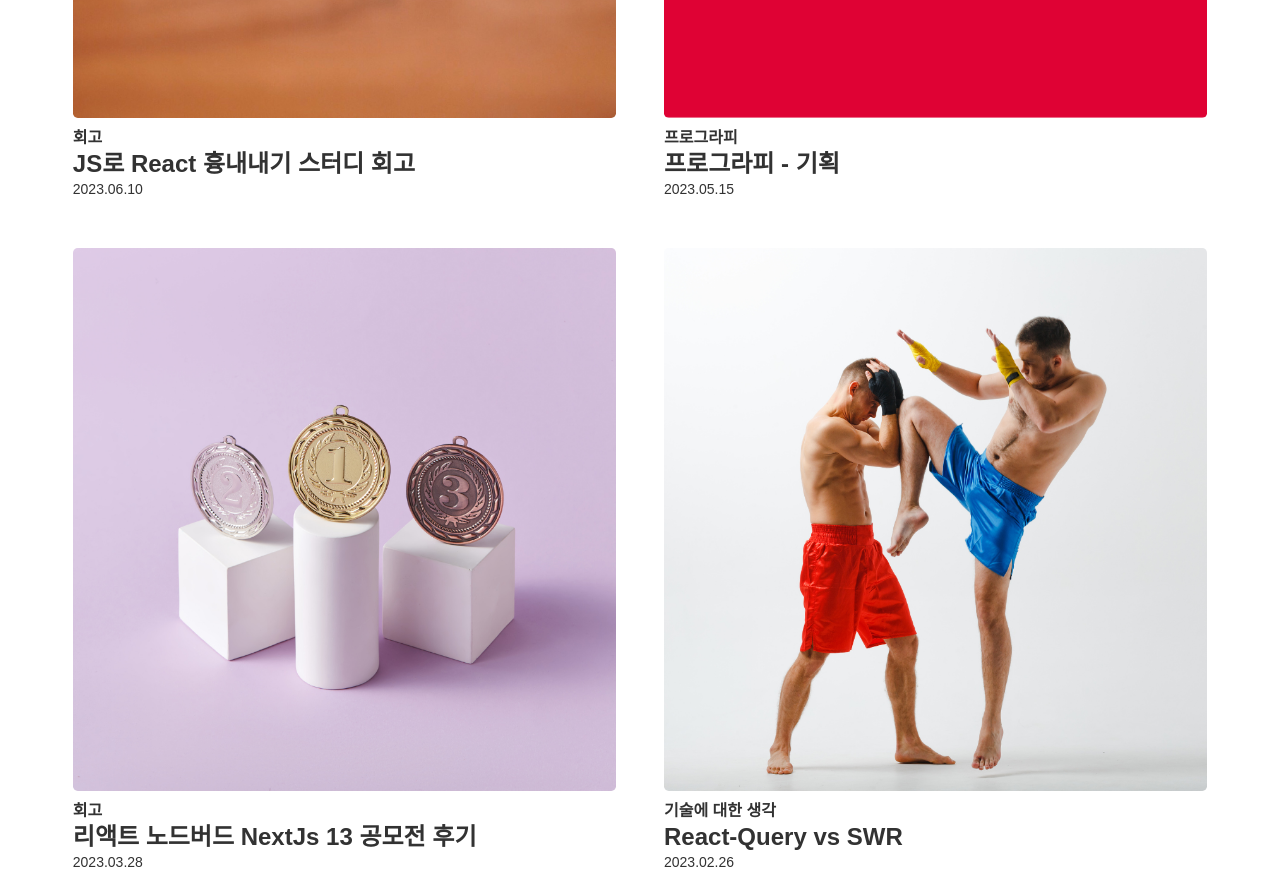
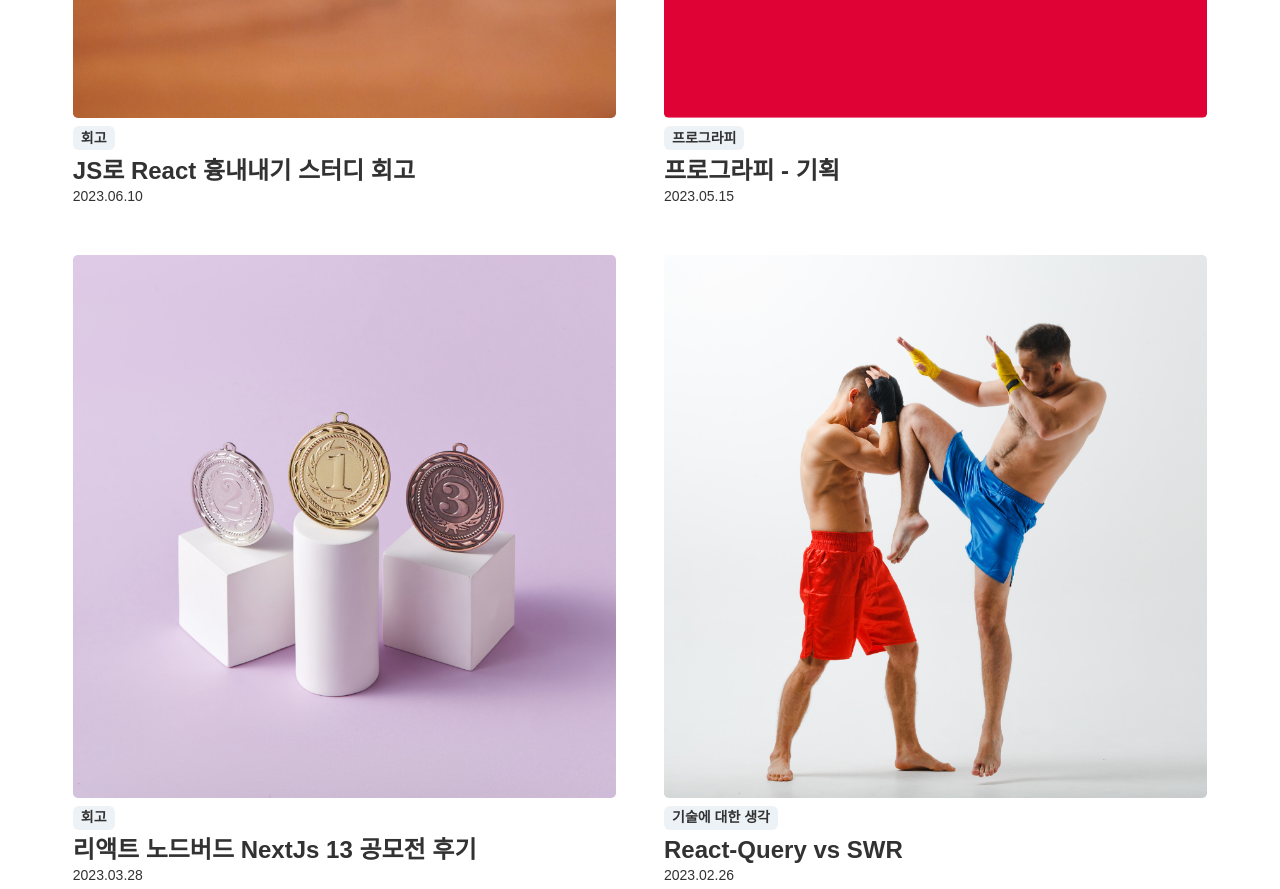
Before and after one commit to Yoon-Hae-Min/gatsby-blog, a Gatsby site: page / in a window 1280 px wide. Shown: the part 1200-2089 px from the top of the page. Built offline with nearby package versions, Linux system fonts and the light colour scheme; Gatsby itself is replaced by a stand-in of ours; some packages are replaced by stand-ins of ours.

Commit message:
feat: postCard의 마우스 반응을 사진과 제목, tag를 서로 나누어 적용

```diff
--- a/src/components/PostCard/index.tsx
+++ b/src/components/PostCard/index.tsx
@@ -1,4 +1,4 @@
-import { Box, Heading, Text } from '@chakra-ui/react';
+import { Box, Heading, Tag, Text, useColorMode } from '@chakra-ui/react';
 import { navigate } from 'gatsby';
 import { GatsbyImage, getImage, ImageDataLike } from 'gatsby-plugin-image';
 import React, { useState } from 'react';
@@ -14,6 +14,7 @@ type Props = {
 };
 
 const PostCard = ({ slug, title, tag, createAt, thumbnail }: Props) => {
+  const { colorMode } = useColorMode();
   const [isHover, setIsHover] = useState(false);
   const image = getImage(thumbnail);
   const handleMouseEnter = () => {
@@ -22,16 +23,23 @@ const PostCard = ({ slug, title, tag, createAt, thumbnail }: Props) => {
   const handleMouseLeave = () => {
     setIsHover(false);
   };
+  const handleEnterBlog = () => {
+    navigate(`/blog/${slug}`);
+  };
+  const handleEnterTag = () => {
+    navigate(`/tag/${tag}`);
+  };
   return (
-    <Box
-      as="article"
-      margin="auto"
-      width="100%"
-      onMouseEnter={handleMouseEnter}
-      onMouseLeave={handleMouseLeave}
-      onClick={() => navigate(`/blog/${slug}`)}
-    >
-      <Box height="100%" width="100%" overflow="hidden" borderRadius="0.3rem">
+    <Box as="article" margin="auto" width="100%">
+      <Box
+        height="100%"
+        width="100%"
+        overflow="hidden"
+        borderRadius="0.3rem"
+        onClick={handleEnterBlog}
+        onMouseEnter={handleMouseEnter}
+        onMouseLeave={handleMouseLeave}
+      >
         {image && (
           <GatsbyImage
             image={image}
@@ -44,15 +52,27 @@ const PostCard = ({ slug, title, tag, createAt, thumbnail }: Props) => {
           />
         )}
       </Box>
-      <Text fontSize="md" fontWeight={600} marginTop="0.5rem">
+      <Tag
+        color={colorMode === 'light' ? 'gray.700' : 'white.900'}
+        fontSize="sm"
+        my="0.4rem"
+        fontWeight={600}
+        marginTop="0.5rem"
+        onClick={handleEnterTag}
+        cursor="pointer"
+      >
         {tag ? TAG_MAP[tag] : '미분류'}
-      </Text>
+      </Tag>
       <Heading
         as="h4"
         fontSize="2xl"
         fontWeight={700}
+        cursor="pointer"
         transition="textDecoration 0.2s ease"
         textDecoration={isHover ? 'underline' : 'none'}
+        onClick={handleEnterBlog}
+        onMouseEnter={handleMouseEnter}
+        onMouseLeave={handleMouseLeave}
       >
         {title}
       </Heading>
```
